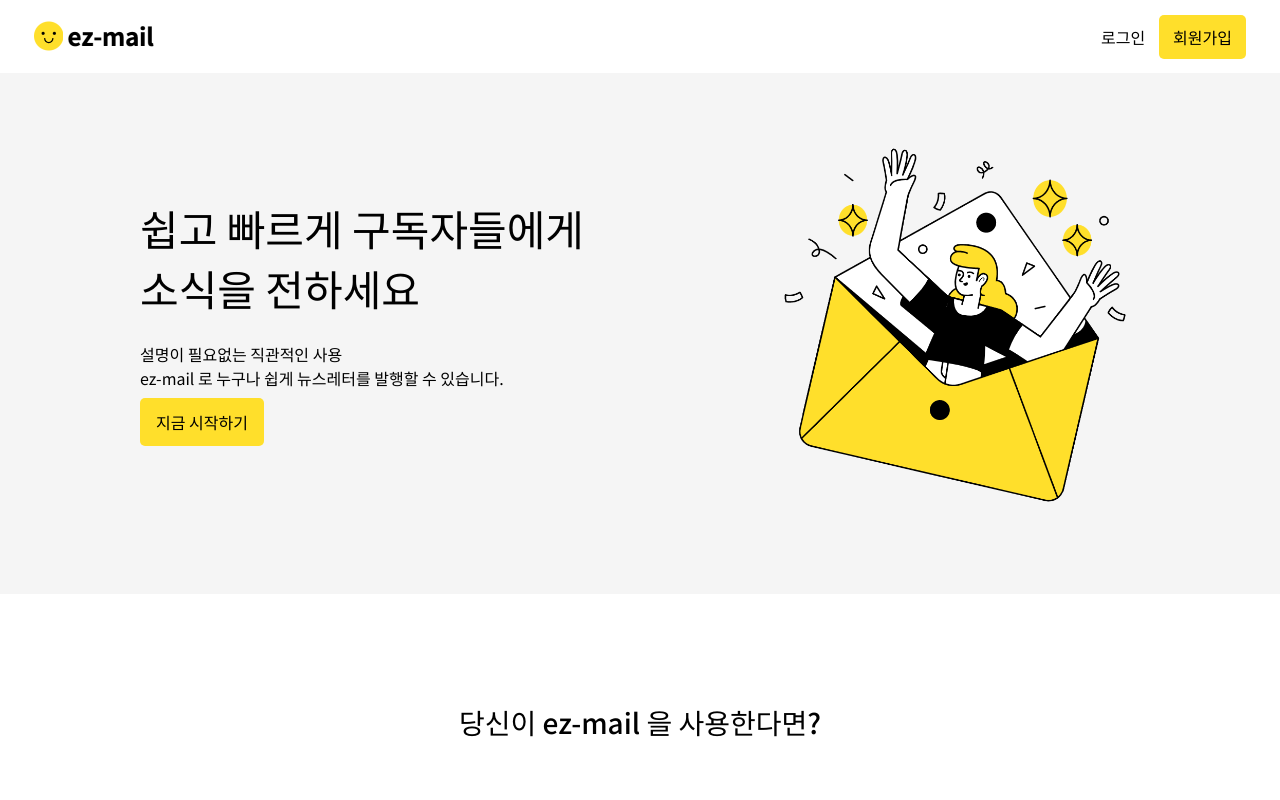
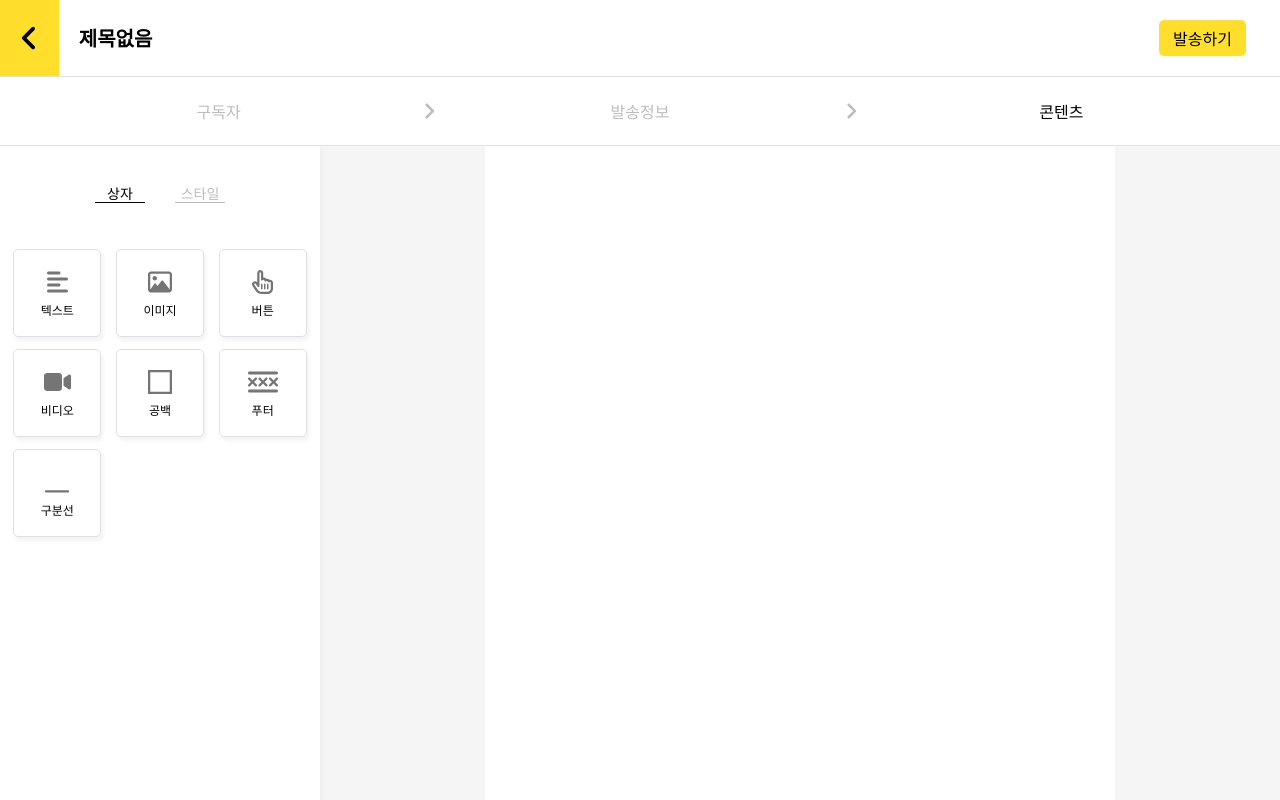
Before and after one commit to ez-mail/ez-mail-client-web, a React (Create React App) app: page /emails/1/step03 in a window 1280 px wide. Before the commit this address led to /. Shown: the top 800 px of the page. Built offline with nearby package versions, Linux system fonts and the light colour scheme; no server answers.

Commit message:
feat: 이메일 편집 step03 정적인 페이지 추가
1. 이메일 편집 step03 정적인 페이지를 추가했습니다.

```diff
--- a/package.json
+++ b/package.json
@@ -1,6 +1,6 @@
 {
   "name": "client",
-  "version": "0.20.0",
+  "version": "0.21.0",
   "private": true,
   "dependencies": {
     "@fortawesome/fontawesome-svg-core": "^6.3.0",
--- /dev/null
+++ b/src/components/emailEditingStep03/BoxTool.jsx
@@ -0,0 +1,83 @@
+import React from 'react';
+import styled from 'styled-components';
+import { FontAwesomeIcon } from '@fortawesome/react-fontawesome';
+import {
+  faAlignLeft,
+  faVideo,
+  faXmarksLines,
+} from '@fortawesome/free-solid-svg-icons';
+import {
+  faImage,
+  faHandPointer,
+  faSquareFull,
+  faWindowMinimize,
+} from '@fortawesome/free-regular-svg-icons';
+
+export default function BoxTool() {
+  return (
+    <ToolBoxContainer>
+      <ToolBox>
+        <StyledIcon icon={faAlignLeft} />
+        <ToolBoxText>텍스트</ToolBoxText>
+      </ToolBox>
+      <ToolBox>
+        <StyledIcon icon={faImage} />
+        <ToolBoxText>이미지</ToolBoxText>
+      </ToolBox>
+      <ToolBox>
+        <StyledIcon icon={faHandPointer} />
+        <ToolBoxText>버튼</ToolBoxText>
+      </ToolBox>
+      <ToolBox>
+        <StyledIcon icon={faVideo} />
+        <ToolBoxText>비디오</ToolBoxText>
+      </ToolBox>
+      <ToolBox>
+        <StyledIcon icon={faSquareFull} />
+        <ToolBoxText>공백</ToolBoxText>
+      </ToolBox>
+      <ToolBox>
+        <StyledIcon icon={faXmarksLines} />
+        <ToolBoxText>푸터</ToolBoxText>
+      </ToolBox>
+      <ToolBox>
+        <StyledIcon icon={faWindowMinimize} />
+        <ToolBoxText>구분선</ToolBoxText>
+      </ToolBox>
+    </ToolBoxContainer>
+  );
+}
+
+const ToolBoxContainer = styled.div`
+  display: grid;
+  grid-template-columns: 1fr 1fr 1fr;
+  grid-template-rows: 1fr 1fr 1fr;
+  justify-items: center;
+  row-gap: 12px;
+  width: 100%;
+  padding: 6px;
+`;
+
+const ToolBox = styled.div`
+  display: flex;
+  flex-direction: column;
+  align-items: center;
+  justify-content: center;
+  height: 88px;
+  width: 88px;
+  border: 1px solid #dfe0e4;
+  border-radius: 5px;
+  box-shadow: 2px 4px 4px rgba(0, 0, 0, 0.05);
+  cursor: grab;
+`;
+
+const ToolBoxText = styled.span`
+  margin-top: 10px;
+  font-size: 0.75rem;
+  font-weight: 400;
+`;
+
+const StyledIcon = styled(FontAwesomeIcon)`
+  font-size: 1.5rem;
+  color: #757575;
+`;
--- /dev/null
+++ b/src/components/emailEditingStep03/LeftNav.jsx
@@ -0,0 +1,57 @@
+import React, { useState } from 'react';
+import styled from 'styled-components';
+import BoxTool from './BoxTool';
+import StyleTool from './StyleTool';
+
+export default function LeftNav() {
+  const [isBoxMode, setIsBoxMode] = useState(true);
+
+  const handleBoxClick = () => {
+    setIsBoxMode(true);
+  };
+
+  const handleStyleClick = () => {
+    setIsBoxMode(false);
+  };
+
+  return (
+    <LeftToolContainer>
+      <ModeContainer>
+        <Mode isBlack={isBoxMode} onClick={handleBoxClick}>
+          상자
+        </Mode>
+        <Mode isBlack={!isBoxMode} onClick={handleStyleClick}>
+          스타일
+        </Mode>
+      </ModeContainer>
+      {isBoxMode ? <BoxTool /> : <StyleTool />}
+    </LeftToolContainer>
+  );
+}
+
+const LeftToolContainer = styled.div`
+  display: flex;
+  flex-direction: column;
+  width: 320px;
+  min-width: 320px;
+  height: 100vh;
+  background-color: white;
+  box-shadow: 0px 4px 6px 1px rgba(0, 0, 0, 0.05);
+`;
+
+const ModeContainer = styled.div`
+  display: flex;
+  justify-content: center;
+  padding: 25px 0;
+`;
+
+const Mode = styled.div`
+  width: 50px;
+  margin: 15px;
+  border-bottom: 1px solid ${props => (props.isBlack ? 'black' : '#bdbdbd')};
+  padding-bottom: 2px;
+  text-align: center;
+  font-size: 0.875rem;
+  color: ${props => (props.isBlack ? 'black' : '#bdbdbd')};
+  cursor: pointer;
+`;
--- /dev/null
+++ b/src/components/emailEditingStep03/StyleTool.jsx
@@ -0,0 +1,5 @@
+import React from 'react';
+
+export default function StyleTool() {
+  return <div>스타일 툴</div>;
+}
--- a/src/pages/emails/EmailEditing.jsx
+++ b/src/pages/emails/EmailEditing.jsx
@@ -9,13 +9,13 @@ export default function EmailEditing() {
   const navigate = useNavigate();
   const userId = useRecoilValue(userIdAtom);
 
-  useEffect(() => {
-    if (!userId) {
-      alert('로그인이 필요합니다!');
+  // useEffect(() => {
+  //   if (!userId) {
+  //     alert('로그인이 필요합니다!');
 
-      navigate('/');
-    }
-  }, []);
+  //     navigate('/');
+  //   }
+  // }, []);
 
   return (
     <>
--- a/src/pages/emails/EmailEditingStep03.jsx
+++ b/src/pages/emails/EmailEditingStep03.jsx
@@ -1,5 +1,65 @@
 import React from 'react';
+import styled from 'styled-components';
+import { FontAwesomeIcon } from '@fortawesome/react-fontawesome';
+import { faAngleRight } from '@fortawesome/free-solid-svg-icons';
+import LeftNav from '../../components/emailEditingStep03/LeftNav';
 
 export default function EmailEditingStep03() {
-  return <div>스텝3</div>;
+  return (
+    <>
+      <SubNav>
+        <Step>구독자</Step>
+        <StyledFaAngleRight icon={faAngleRight} />
+        <Step>발송정보</Step>
+        <StyledFaAngleRight icon={faAngleRight} />
+        <Step>콘텐츠</Step>
+      </SubNav>
+      <Background>
+        <LeftNav />
+        <EmailTemplateContainer>
+          <EmailTemplate />
+        </EmailTemplateContainer>
+      </Background>
+    </>
+  );
 }
+
+const SubNav = styled.div`
+  display: flex;
+  justify-content: space-between;
+  align-items: center;
+  padding: 24px 50px;
+  border-bottom: 1px solid #dfe0e4;
+  text-align: center;
+  color: #bdbdbd;
+`;
+
+const Step = styled.span`
+  flex: 2;
+  &:nth-child(5) {
+    font-weight: 500;
+    color: black;
+  }
+`;
+
+const StyledFaAngleRight = styled(FontAwesomeIcon)`
+  font-size: 20px;
+  flex: 0.5;
+`;
+
+const Background = styled.div`
+  display: flex;
+  background-color: #f5f5f5;
+`;
+
+const EmailTemplateContainer = styled.div`
+  display: flex;
+  justify-content: center;
+  width: 100%;
+  height: 100vh;
+`;
+
+const EmailTemplate = styled.div`
+  width: 630px;
+  background-color: white;
+`;
```
Also changed, not shown: .eslintrc.json.
